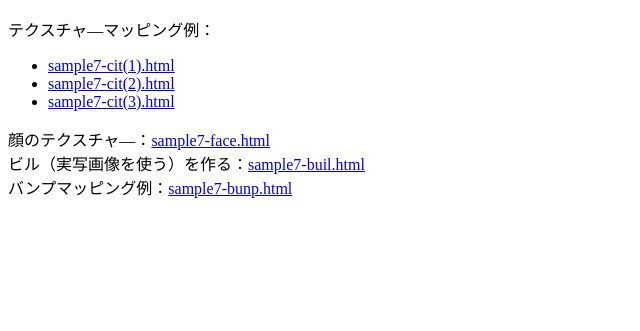
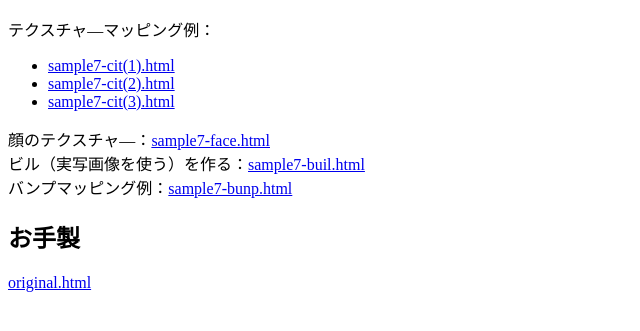
Before and after one commit to V2132085/texture, a plain HTML site: page index.html in a window 1280 px wide. Shown: the part 127-458 px from the top of the page, without its empty margins (0-640 px from the left). Drawn offline with Linux system fonts and the light colour scheme.

Commit message:
Update index.html
URL追加

```diff
--- a/index.html
+++ b/index.html
@@ -17,6 +17,10 @@
         顔のテクスチャ―：<a href="sample7-face.html">sample7-face.html</a><br>
         ビル（実写画像を使う）を作る：<a href="sample7-buil.html">sample7-buil.html</a><br>
         バンプマッピング例：<a href="sample7-bump.html">sample7-bunp.html</a><br>
+
+    <h2>お手製</h2>
+    <a href="original.html">original.html</a></li>
+        </ul>
     </p>
 </body>
 </html>
```
